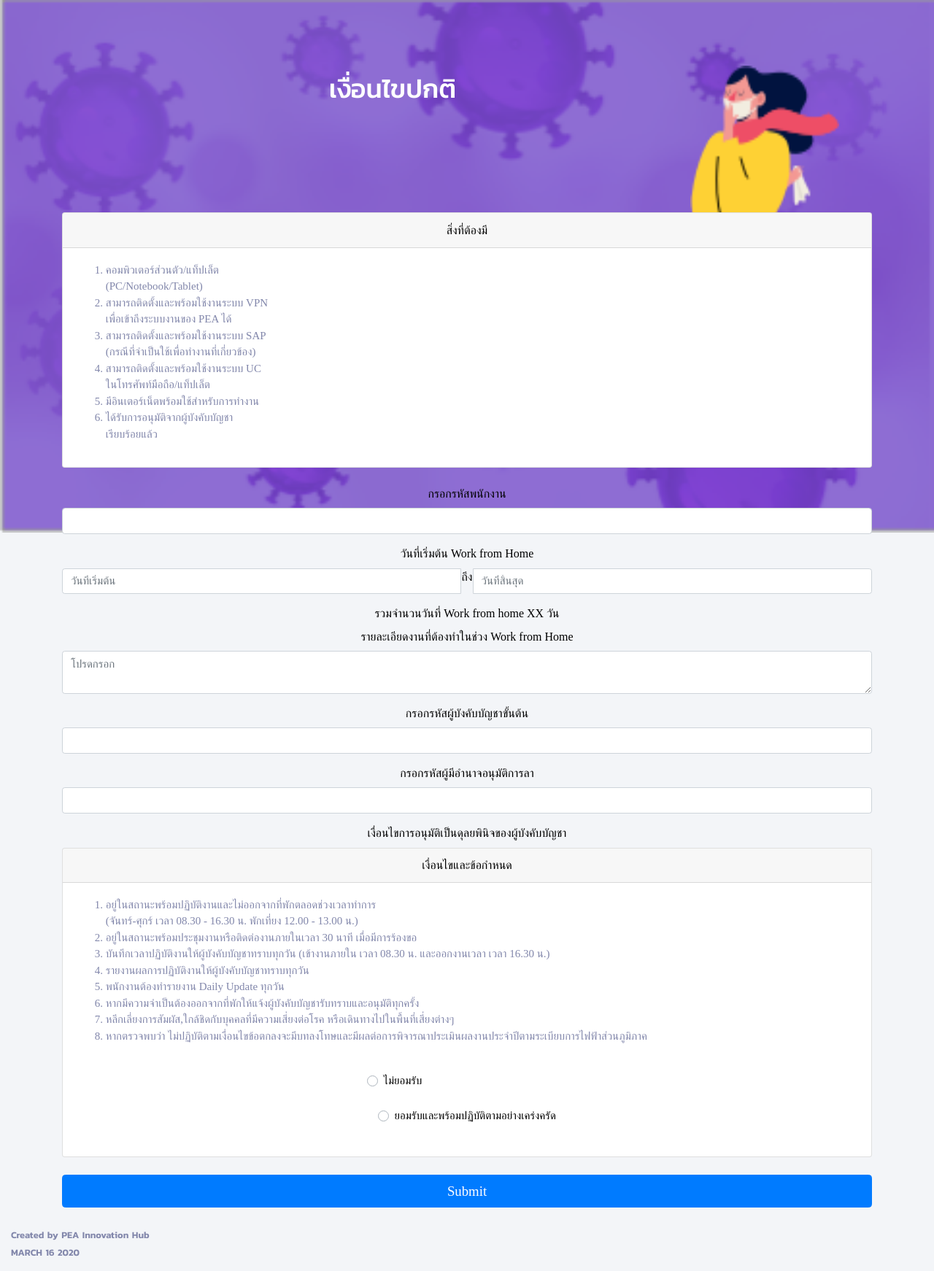
After one commit to Soulweed/pea-covid19-test, a Django app: page /risk_group/1/ in a window 1280 px wide. The commit adds this page. Shown: the whole page at 73% size. Run offline with Django 3.2, Linux system fonts and the light colour scheme; tables that the repository leaves empty hold one stand-in row (values such as "Sample post"); some libraries are stand-ins or nearby versions; some web fonts are replaced.

Commit message:
edit checkin page

```diff
--- /dev/null
+++ b/myworkplace/templates/myworkplace/risk_group.html
@@ -0,0 +1,109 @@
+{% extends 'base.html' %}
+{% load static %}
+
+
+{% block title_bl %} daily update{% endblock %}
+{% block body_bl %}
+
+{#<p>{{ data.employee_line_ID }}</p>#}
+{#<p>{{ data.quarantined }}</p>#}
+
+<div class="container" id="heading">
+        <div class="px-5 pt-5 mt-5 row">
+            <div class="col-sm-12">
+                <label for="the_question">
+                    <h1 id="app">เงื่อนไขปกติ</h1>
+                </label>
+                <img src="{% static 'img/yellowlady.png' %}" alt="yellowlady" id="yellowlady">
+            </div>
+        </div>
+        <div class="card">
+            <div class="card-header">
+              สิ่งที่ต้องมี
+            </div>
+            <div class="card-body" >
+              <!-- <blockquote class="blockquote mb-0"> -->
+                  <ol style="text-align: left;">
+                      <li>คอมพิวเตอร์ส่วนตัว/แท็ปเล็ต<br> (PC/Notebook/Tablet)</li>
+                      <li>สามารถติดตั้งและพร้อมใช้งานระบบ VPN <br>เพื่อเข้าถึงระบบงานของ PEA ได้</li>
+                      <li>สามารถติดตั้งและพร้อมใช้งานระบบ SAP <br>(กรณีที่จำเป็นใช้เพื่อทำงานที่เกี่ยวข้อง)</li>
+                      <li>สามารถติดตั้งและพร้อมใช้งานระบบ UC <br>ในโทรศัพท์มือถือ/แท็ปเล็ต</li>
+                      <li>มีอินเตอร์เน็ตพร้อมใช้สำหรับการทำงาน</li>
+                      <li>ได้รับการอนุมัติจากผู้บังคับบัญชา<br>เรียบร้อยแล้ว</li>
+                  </ol>
+              <!-- </blockquote> -->
+            </div>
+          </div><br>
+
+
+    <form method="POST">
+        {% csrf_token %}
+
+    <div class="form-group">
+                <label for="inputEmid" style="color: #000000;">กรอกรหัสพนักงาน</label>
+                <input type="text" class="form-control" id="inputEmid">
+            </div>
+            <div class="form-group">
+            <label for="inputEmid" style="color: #000000;">วันที่เริ่มต้น Work from Home</label>
+            <div class="input-daterange input-group">
+                <input type="text" class="input-sm form-control" id="datepicker1" placeholder="วันที่เริ่มต้น" onchange="startdate()">
+                <span style="color: #000000;"  >ถึง</span>
+                <input type="text" class="input-sm form-control" id="datepicker2" placeholder="วันที่สิ้นสุด" onchange="enddate()">
+            </div>
+            </div>
+            <label for="inputEmid" style="color: #000000;" id="diffdate">รวมจำนวนวันที่ Work from home XX วัน</label>
+            <div class="form-group">
+            <label for="" style="color: #000000;">รายละเอียดงานที่ต้องทำในช่วง Work from Home</label>
+            <textarea class="form-control" id="detailTextarea" placeholder="โปรดกรอก"></textarea>
+            </div>
+            <div class="form-group">
+                <label for="inputEmid" style="color: #000000;">กรอกรหัสผู้บังคับบัญชาขั้นต้น</label>
+                <input type="text" class="form-control" id="inputEmid">
+            </div>
+
+                    <div class="form-group">
+                <label for="inputEmid" style="color: #000000;">กรอกรหัสผู้มีอำนาจอนุมัติการลา</label>
+                <input type="text" class="form-control" id="inputEmid">
+            </div>
+            <label for="inputEmid" style="color: #000000;">เงื่อนไขการอนุมัติเป็นดุลยพินิจของผู้บังคับบัญชา
+            </label>
+            <div class="card">
+            <div class="card-header">
+             เงื่อนไขและข้อกำหนด
+            </div>
+            <div class="card-body" >
+              <!-- <blockquote class="blockquote mb-0"> -->
+                  <ol style="text-align: left;">
+                      <li>อยู่ในสถานะพร้อมปฏิบัติงานและไม่ออกจากที่พักตลอดช่วงเวลาทำการ <br>(จันทร์-ศุกร์ เวลา 08.30 - 16.30 น. พักเที่ยง 12.00 - 13.00 น.)</li>
+                      <li>อยู่ในสถานะพร้อมประชุมงานหรือติดต่องานภายในเวลา 30 นาที เมื่อมีการร้องขอ</li>
+                      <li>บันทึกเวลาปฏิบัติงานให้ผู้บังคับบัญชาทราบทุกวัน (เข้างานภายใน เวลา 08.30 น. และออกงานเวลา เวลา 16.30 น.)</li>
+                      <li>รายงานผลการปฏิบัติงานให้ผู้บังคับบัญชาทราบทุกวัน</li>
+                      <li>พนักงานต้องทำรายงาน Daily Update ทุกวัน       </li>
+                      <li>หากมีความจำเป็นต้องออกจากที่พักให้แจ้งผู้บังคับบัญชารับทราบและอนุมัติทุกครั้ง</li>
+                      <li>หลีกเลี่ยงการสัมผัส,ใกล้ชิดกับบุคคลที่มีความเสี่ยงต่อโรค หรือเดินทางไปในพื้นที่เสี่ยงต่างๆ</li>
+                      <li>หากตรวจพบว่า ไม่ปฏิบัติตามเงื่อนไขข้อตกลงจะมีบทลงโทษและมีผลต่อการพิจารณาประเมินผลงานประจำปีตามระเบียบการไฟฟ้าส่วนภูมิภาค</li>
+                  </ol>
+                  <!-- <footer>  -->
+                    <br>
+
+                    <div class="custom-control custom-radio">
+                        <input type="radio" id="customRadio1" name="customRadio" class="custom-control-input" >
+                        <label class="custom-control-label" for="customRadio1">ไม่ยอมรับ &nbsp;&nbsp;&nbsp;&nbsp;&nbsp;&nbsp;&nbsp;&nbsp;&nbsp;&nbsp;&nbsp;&nbsp;&nbsp;&nbsp;&nbsp;&nbsp;&nbsp;&nbsp;&nbsp;&nbsp;&nbsp;&nbsp;&nbsp;&nbsp;&nbsp;&nbsp;&nbsp;&nbsp;&nbsp;&nbsp;&nbsp;&nbsp;&nbsp;&nbsp;&nbsp;&nbsp;&nbsp;&nbsp;&nbsp;&nbsp;&nbsp;&nbsp;&nbsp;&nbsp;&nbsp;&nbsp;&nbsp;&nbsp;&nbsp;&nbsp;&nbsp;&nbsp;</label>
+                     </div><br>
+                     <div class="custom-control custom-radio">
+                        <input type="radio" id="customRadio2" name="customRadio" class="custom-control-input">
+                        <label class="custom-control-label" for="customRadio2">ยอมรับและพร้อมปฏิบัติตามอย่างเคร่งครัด</label>
+                      </div>
+
+                   </div>
+                   <br>
+
+                  <!-- </footer>-->
+              <!-- </blockquote> -->
+            </div><br>
+            <button type="submit" class="btn btn-primary btn-lg btn-block">Submit</button><br>
+    </form>
+</div>
+
+
+{% endblock %}
--- a/myworkplace/templates/myworkplace/screen.html
+++ b/myworkplace/templates/myworkplace/screen.html
@@ -4,6 +4,7 @@
 
 {% block title_bl %} screen{% endblock %}
 {% block body_bl %}
+
     <form method="POST">
         {% csrf_token %}
         <div class="container" id="heading">
@@ -22,7 +23,7 @@
                                 <legend>1.1 รหัสพนักงาน (ชื่อ,สังกัด)</legend>
                                 <p>รหัสพนักงาน{{ data.employee_ID }}</p>
         {#                        <input class="w-75" type="text" placeholder="รหัสพนักงาน.. (ตัวเลข 6 หลัก)">#}
-                                <input class="w-75" type="text" name="input_name" placeholder="ชื่อ..">
+                                <input class="w-75" type="text" name="input_name" placeholder="ชื่อ (ไม่ต้องระบบคำนำหน้า) ">
                                 <input class="w-75" type="text" name="input_workplace" placeholder="สังกัด..">
                             </fieldset>
                         </div>
@@ -81,7 +82,7 @@
                     <div class="pt-3 px-5 row">
                         <div class="col-sm-12">
                             <fieldset>
-                                <legend>4. คุณได้เดินทางไปต่างประเทศในช่วง 2 สัปดาห์ที่ผ่านมาหรือไม่</legend>
+                                <legend>4. คุณได้เดินทางไปต่างประเทศในช่วง 14 วัน ที่ผ่านมาหรือไม่</legend>
                                 <input type="radio" name="input_travel" id="the_question_yes" value="TRUE">
                                 <label for="the_question_yes" class="after_radio">ใช่</label>
                                 &nbsp; &nbsp; &nbsp; &nbsp; &nbsp; &nbsp; &nbsp; &nbsp;
--- a/myworkplace/urls.py
+++ b/myworkplace/urls.py
@@ -12,6 +12,9 @@ urlpatterns = [
     path('daily_update/<id>/', views.daily_update, name='daily_update'),
     path('screen/<id>/', views.screen, name='screen'),
     path('confirm/<id>/', views.confirm, name='confirm'),
+    path('risk_group/<id>/', views.risk_group, name='risk_group'),
+    path('checkin/<id>/', views.checkin, name='checkin'),
+    path('confirm_WFH/<id>/', views.confirm, name='confirm_WFH'),
     path('personal_info/<id>/', views.personal_info, name='personal_info'),
     path('callback/', views.callback, name='callback'),
     path('api/', include(router.urls)),
--- a/myworkplace/views.py
+++ b/myworkplace/views.py
@@ -71,6 +71,7 @@ def personal_info(request, id):
 def screen(request, id):
     data = employee.objects.get(employee_ID=id).__dict__
     context = {'data': data}
+
     if request.method == "POST":
         name = request.POST.get("input_name")
         workplace = request.POST.get("input_workplace")
@@ -117,8 +118,51 @@ def screen(request, id):
     return render(request, 'myworkplace/screen.html', context)
 
 
+def checkin(request, id):
+    data = employee.objects.get(employee_ID=id).__dict__
+    context = {'data': data}
+
+    if request.method == "POST":
+        latitude = request.POST.get("latitude")
+        longitude = request.POST.get("longitude")
+
+        obj = {'type': 'checkin', 'latitude': latitude, 'longitude': longitude, 'datetime': datetime.now().strftime("%Y-%m-%d (%H:%M:%S)")}
+
+        user = employee.objects.get(employee_ID=id)
+        data = json.loads(user.activity_text)
+        data.append(obj)
+        print(data)
+        user.activity_text = json.dumps(data, ensure_ascii=False)
+        user.save()
+        context['data'].update({'datetime': obj['datetime']})
+        return render(request, 'myworkplace/checkinComplete.html', context)
+
+    return render(request, 'myworkplace/checkin.html', context)
+
+
+
+
+def risk_group(request, id):
+    data = employee.objects.get(employee_ID=id).__dict__
+    context = {'data': data}
+    if request.method == "POST":
+        print('here we are')
+        print('send email')  # send email
+
+        return render(request, 'myworkplace/confirm.html', context)
+    print('----------------------')
+    print(context)
+    return render(request, 'myworkplace/risk_group.html', context)
+
 def confirm(request):
+    print('link to confirm page')
     return render(request, 'myworkplace/confirm.html')
+
+def confirm_WFH(request):
+    print('link to work form home confirm page')
+
+    return render(request, 'myworkplace/confirm_WFH.html')
+
 
 
 # API
@@ -259,6 +303,15 @@ def handle_text_message(event):
 
 
 
+    elif dict_message['text'] == 'checkin':
+        employee_Line_ID_list = [x.employee_line_ID for x in employee.objects.all()]
+        user_employee = employee.objects.get(employee_line_ID=dict_source['user_id'])
+        print(user_employee)
+        if dict_source['user_id'] in employee_Line_ID_list:
+            line_bot_api.reply_message(event.reply_token,
+                                       TextSendMessage(text='ระบบได้ลงทะเบียนรหัสพนักงานสำเร็จ '
+                                                            'กรุณากรอกแบบฟอร์มคัดกรอง www.https://pea-covid19-test.herokuapp.com/checkin/{}/'.format(
+                                           user_employee.employee_ID)))
 
     elif dict_message['text'] == 'ข้อมูลส่วนตัว':
         employee_Line_ID_list = [x.employee_line_ID for x in employee.objects.all()]
--- a/templates/base.html
+++ b/templates/base.html
@@ -3,12 +3,27 @@
 <html>
 <head>
         <meta charset="UTF-8">
+<script src=" https://cdnjs.cloudflare.com/ajax/libs/moment.js/2.24.0/moment-with-locales.min.js"></script>
+   <script src="https://cdnjs.cloudflare.com/ajax/libs/moment.js/2.24.0/moment.min.js"></script>
+    <meta name="viewport" content="width=device-width, initial-scale=1.0">
+    <script src="https://code.jquery.com/jquery-3.4.1.slim.min.js" integrity="sha384-J6qa4849blE2+poT4WnyKhv5vZF5SrPo0iEjwBvKU7imGFAV0wwj1yYfoRSJoZ+n" crossorigin="anonymous"></script>
+    <script src="https://cdn.jsdelivr.net/npm/popper.js@1.16.0/dist/umd/popper.min.js" integrity="sha384-Q6E9RHvbIyZFJoft+2mJbHaEWldlvI9IOYy5n3zV9zzTtmI3UksdQRVvoxMfooAo" crossorigin="anonymous"></script>
+    <script src="https://stackpath.bootstrapcdn.com/bootstrap/4.4.1/js/bootstrap.min.js" integrity="sha384-wfSDF2E50Y2D1uUdj0O3uMBJnjuUD4Ih7YwaYd1iqfktj0Uod8GCExl3Og8ifwB6" crossorigin="anonymous"></script>
+    <link rel="stylesheet" href="https://stackpath.bootstrapcdn.com/bootstrap/4.4.1/css/bootstrap.min.css"
+        integrity="sha384-Vkoo8x4CGsO3+Hhxv8T/Q5PaXtkKtu6ug5TOeNV6gBiFeWPGFN9MuhOf23Q9Ifjh" crossorigin="anonymous">
+    <link rel="icon" href="{% static 'img/yellowlady.png' %}">
+    <link rel="stylesheet" href="//code.jquery.com/ui/1.12.1/themes/base/jquery-ui.css">
+  <link rel="stylesheet" href="/resources/demos/style.css">
+  <script src="https://code.jquery.com/jquery-1.12.4.js"></script>
+  <script src="https://code.jquery.com/ui/1.12.1/jquery-ui.js"></script>
+  <script src="https://cdn.jsdelivr.net/npm/vue/dist/vue.js"></script>
     <meta name="viewport" content="width=device-width, initial-scale=1.0">
 
     <link rel="stylesheet" href="https://stackpath.bootstrapcdn.com/bootstrap/4.4.1/css/bootstrap.min.css"
         integrity="sha384-Vkoo8x4CGsO3+Hhxv8T/Q5PaXtkKtu6ug5TOeNV6gBiFeWPGFN9MuhOf23Q9Ifjh" crossorigin="anonymous">
     <link rel="icon" href="{% static 'img/yellowlady.png' %}">
-
+    <link rel="stylesheet" href="https://www.w3schools.com/w3css/4/w3.css">
+  <link rel="stylesheet" href="https://cdnjs.cloudflare.com/ajax/libs/font-awesome/4.7.0/css/font-awesome.min.css">
 
     <title>PEA COVID-19 {% block title_bl %}{% endblock %}</title>
 
@@ -335,6 +350,138 @@
     </style>
 
 
+<script>
+        $( function() {
+          $( "#datepicker1" ).datepicker();
+        } );
+        $( function() {
+          $( "#datepicker2" ).datepicker();
+        } );
+        function startdate(){
+           var datestart =  document.getElementById("datepicker1").value
+           console.log(datestart)
+           return datestart
+        }
+        function enddate(){
+            datestart = startdate()
+            var dateend =  document.getElementById("datepicker2").value
+            console.log(typeof(dateend))
+            var before = moment(datestart)
+            // var before = moment(datestart,);
+            var end = moment(dateend);
+            var daydiff =end.diff(before,'day')
+            var x = daydiff+1
+            document.getElementById("diffdate").innerHTML = "รวมจำนวนวันที่ Work from home "+ x +" วัน";
+            // console(end.diff(before, 'days'))
+            console.log('dddd',before)
+            console.log(end.diff(before,'day'))
+        }
+
+    </script>
+
+    <style>
+        /* fonts */
+        @font-face {
+            font-family: "Kanit-Black";
+            src: url('../fonts/Kanit-Black.ttf') format("truetype");
+        }
+
+        @font-face {
+            font-family: "Kanit-Bold";
+            src: url('../fonts/Kanit-Black') format("truetype");
+        }
+
+        @font-face {
+            font-family: "Kanit-Light";
+            src: url('../fonts/Kanit-Light.ttf') format("truetype");
+        }
+
+        @font-face {
+            font-family: "Kanit-Medium";
+            src: url('../fonts/Kanit-Medium.ttf') format("truetype");
+        }
+
+        @font-face {
+            font-family: "Kanit-Regular";
+            src: url('../fonts/Kanit-Regular.ttf') format("truetype");
+        }
+
+        @font-face {
+            font-family: "Kanit-SemiBold";
+            src: url('../fonts/Kanit-SemiBold.ttf') format("truetype");
+        }
+
+        /* fonts */
+
+        body {
+            background-image: url("{% static 'img/bgcovid19.png' %}");
+            background-position: top;
+            background-size: 100%;
+            background-repeat: no-repeat;
+            font-family: "Kanit-Regular";
+            font-size: medium;
+        }
+
+        #heading {
+            font-family: "Kanit-Bold";
+            color: white;
+            text-align: center;
+        }
+
+        #yellowlady {
+            float: right;
+            width: 20%;
+        }
+
+        #question {
+            border-radius: 25px;
+            border-color: transparent;
+            background-color: white;
+            color: black;
+            font-family: "Kanit-Regular";
+        }
+
+        fieldset {
+            color: black;
+            font-family: "Kanit-Regular";
+        }
+
+        h6 {
+            color: black;
+            font-family: "Kanit-Regular";
+        }
+
+        /* saichon */
+        .containerflex {
+            display: flex; /* or inline-flex */
+             /* flex-direction: row; */
+            flex-flow: row wrap;
+            /* align-items: stretch; */
+            align-content: center;
+            justify-content:center;
+
+     }
+  .flex-item-1 ,.flex-item-2{
+    width: 150px;
+    height: 150px;
+    background: salmon;
+    margin: 10px;
+}
+ol{
+    font-size: 15px;
+    color: #000000;
+}
+.card-header{
+    color: #000000;
+}
+.custom-control-label {
+    font-size: 15px;
+    color: #000000;
+}
+/* saichon end */
+    </style>
+
+
 </head>
 <body>
 {% block body_bl %}
```
Also changed, not shown: myworkplace/templates/myworkplace/checkin.html (added, +104 -0 lines), myworkplace/templates/myworkplace/checkinComplete.html (added, +20 -0 lines), myworkplace/templates/myworkplace/confirm_WFH.html (added, +13 -0 lines).
